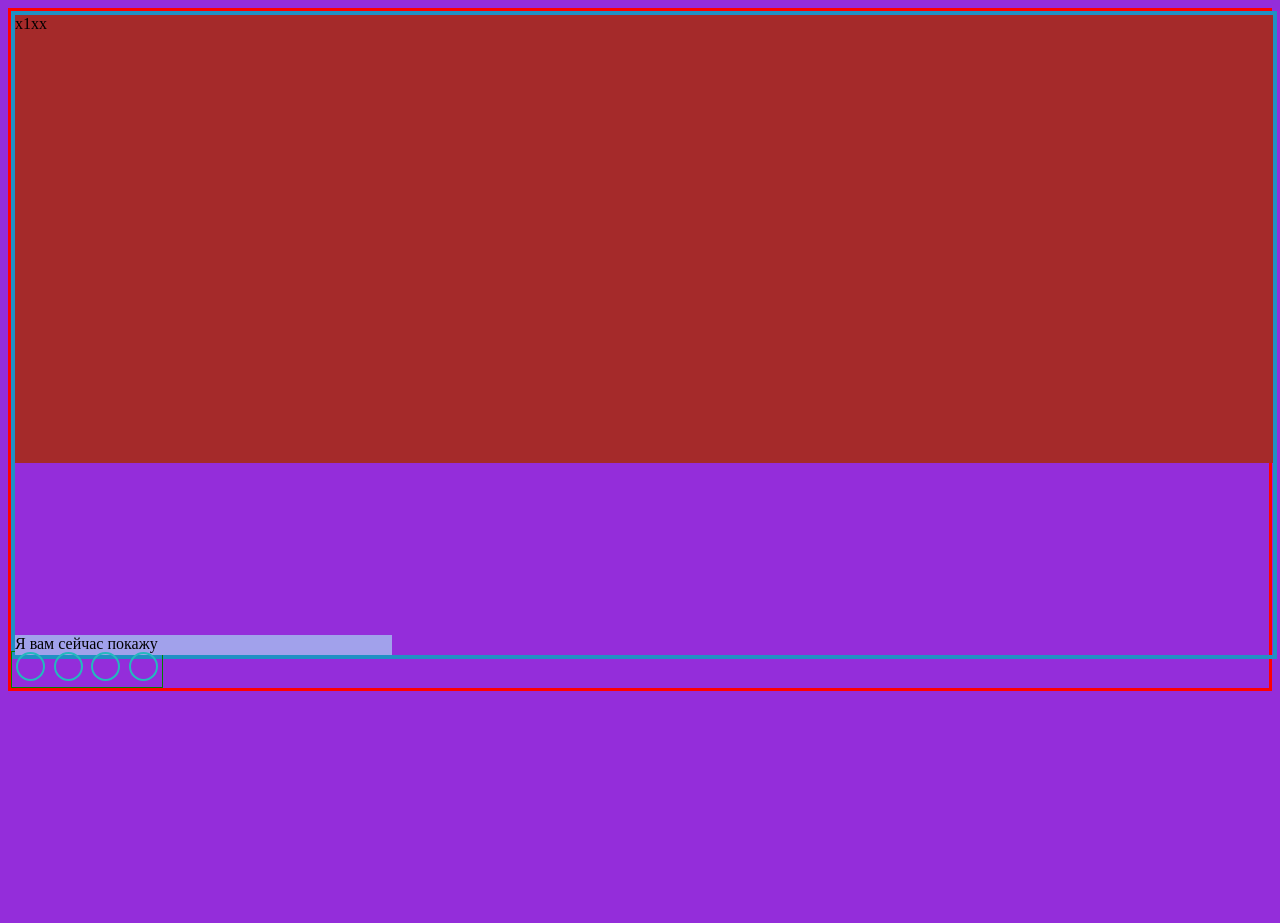
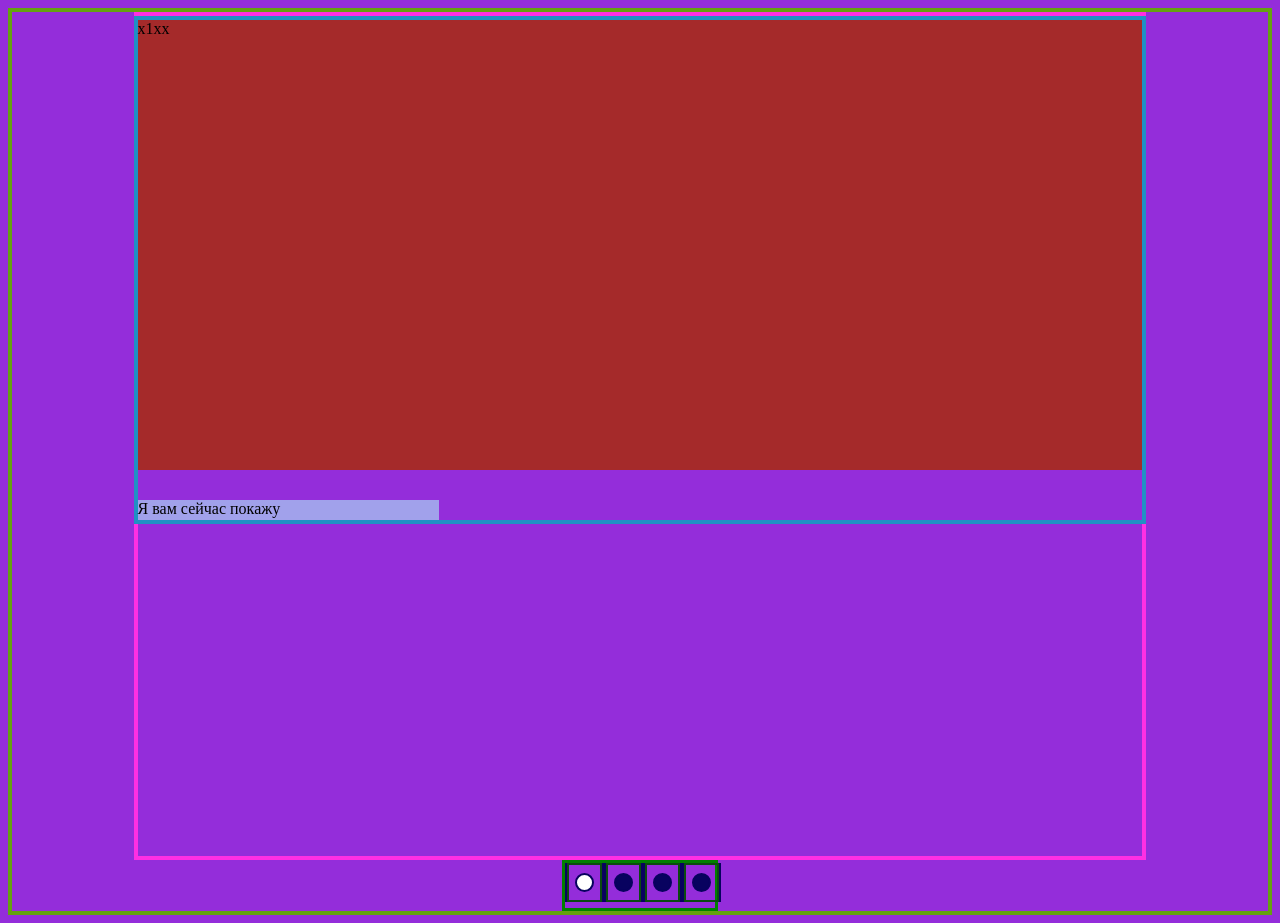
Before and after one commit to kalinovsasha/cssMemSlider, a plain HTML site: page cssMemSlider/index.html in a window 1280 px wide. Before the commit the page ends 800 px from the top, so only its background shows below. Drawn offline with Linux system fonts and the light colour scheme.

Commit message:
feat: add controls  (Sat May 14 11:50:52 2022)

```diff
--- a/cssMemSlider/index.html
+++ b/cssMemSlider/index.html
@@ -8,47 +8,61 @@
     <title>CSS Slider</title>
 </head>
 <body>
-    <div class="main">
+
         <div class="slider">
+            <input class="slider_controls_form_radio" type="radio" name="slide" id="a1" checked>
+            <input class="slider_controls_form_radio" type="radio" name="slide" id="a2">
+            <input class="slider_controls_form_radio" type="radio" name="slide" id="a3">
+            <input class="slider_controls_form_radio" type="radio" name="slide" id="a4">
             <!----Container------------->
             <div class="slider_container">
-                <input class="slider_controls_form_radio" type="radio" name="slide" id="a1" checked>
+
                 <div class="slider_container_cards1">
                     <div class=" slider_container_card1">x1xx</div>
                     <div class=" slider_container_text1">Я вам сейчас покажу</div>
                 </div>
-                <input class="slider_controls_form_radio" type="radio" name="slide" id="a2">
                 <div class="slider_container_cards2">
                     <div class=" slider_container_card2">xx2x</div>
                     <div class=" slider_container_text2">222</div>
                 </div>
-                <input class="slider_controls_form_radio" type="radio" name="slide" id="a3">
+
                 <div class="slider_container_cards3">
                     <div class=" slider_container_card3">xx3x</div>
                     <div class=" slider_container_text3">333</div>
                 </div>
-                <input class="slider_controls_form_radio" type="radio" name="slide" id="a4">
+
                 <div class="slider_container_cards4">
                     <div class=" slider_container_card4">x4xx</div>
                     <div class=" slider_container_text4">444</div>
                 </div>
+
             </div>
+                       <!----Controls------------->
+                       <ul class="slider_controls">
+                        <li>
+                            <label class="slider_controls_label" for="a1" >
+                                <div class="circle circle1"></div>
+                            </label>
+                        </li>
+                        <li>
 
-
-
-
-
-            <!----Controls------------->
-            <ul class="slider_controls">
-                <li><label class="slider_controls_label" for="a1"><div class="slider_controls_form_button_wrapper"></div></label></li>
-                <li><label class="slider_controls_label" for="a2"><div class="slider_controls_form_button_wrapper"></div></label></li>
-                <li><label class="slider_controls_label" for="a3"><div class="slider_controls_form_button_wrapper"></div></label></li>
-                <li><label class="slider_controls_label" for="a4"><div class="slider_controls_form_button_wrapper"></div></label></li>
-            </ul>
+                            <label class="slider_controls_label" for="a2">
+                                <div class="circle circle2"></div>
+                            </label>
+                        </li>
+                        <li>
+                            <label class="slider_controls_label" for="a3">
+                                <div class="circle circle3"></div>
+                            </label></li>
+                        <li>
+                            <label class="slider_controls_label" for="a4">
+                                <div class="circle circle4"></div>
+                            </label></li>
+                    </ul>
 
 
         </div>
-    </div>
+
 </body>
 <script>
 
--- a/cssMemSlider/style.css
+++ b/cssMemSlider/style.css
@@ -2,32 +2,36 @@ body{
     max-width: 1920px;
     background-color: rgb(191, 241, 225);
 }
-.main{
+.slider{
     margin: 0 auto;
-    border: 3px solid red;
-    max-width: 1280px;
+    border: 4px solid rgb(100, 161, 15);
+    display: flex;
+    flex-direction: column;
+    align-items: center;
 }
-
 .slider_container{
-    width: 100%;
-    height: 640px;
+    width: 80%;
+    height: 840px;
+    display: flex;
+    flex-direction: column;
+    align-items: center;
+    border: 4px solid rgb(255, 47, 227);
 
 }
 /*             Card1     */
 .slider_container_cards1{
-
     display: none;
     flex-direction: column;
     justify-content: space-between;
     margin-bottom: 10%;
     width: 100%;
-    height: 100%;
+    height: 500px;
     border: 4px solid rgb(32, 144, 196);
 }
 .slider_container_card1{
 
     width: 100%;
-    height: 70%;
+    height: 450px;
     background-color: brown;
 }
 .slider_container_text1{
@@ -41,12 +45,12 @@ body{
     flex-direction: column;
     margin-bottom: 10%;
     width: 100%;
-    height: 100%;
+    height: 500px;
     border: 4px solid rgb(43, 223, 97);
 }
 .slider_container_card2{
     width: 100%;
-    height: 70%;
+    height: 450px;
     background-color: rgb(42, 165, 144);
 }
 .slider_container_text2{
@@ -60,12 +64,12 @@ body{
     flex-direction: column;
     margin-bottom: 10%;
     width: 100%;
-    height: 100%;
+    height: 500px;
     border: 4px solid rgb(241, 51, 114);
 }
 .slider_container_card3{
     width: 100%;
-    height: 70%;
+    height: 450px;
     background-color: rgb(56, 165, 42);
 }
 .slider_container_text3{
@@ -78,13 +82,13 @@ body{
     display: none;
     flex-direction: column;
     width: 100%;
-    height: 100%;
-    border: 4px solid rgb(48, 6, 20);
+    height: 500px;
+    border: 4px solid rgb(158, 9, 58);
 }
 .slider_container_card4{
     width: 100%;
-    height: 70%;
-    background-color: rgb(42, 165, 159);
+    height: 450px;
+    background-color: rgb(223, 55, 55);
 }
 .slider_container_text4{
     width: 30%;
@@ -92,58 +96,82 @@ body{
     background-color: rgb(161, 161, 235);
 }
 
-
-
-
-
+/* -----------------------*/
+/* ---------Controls------*/
 .slider_controls_form_radio{
     order: 3;
 }
-
-
-
-
-/* ---------Controls------*/
-.slider_controls_label{
-    display: flex;
-    justify-content: center;
-    align-items: center;
-    border: 2px solid rgb(36, 185, 190);
-    width: 25px;
-    height: 25px;
-    border-radius: 100%;
-}
 /*             Card1     */
-#a1:checked ~ .slider_container_cards1 {
+#a1:checked ~ .slider_container .slider_container_cards1 {
     display: flex;
     animation: appear;
     animation-duration: 1s;
 }
+#a1:checked ~ .slider_controls li label .circle1 {
+    background-color:white;
+    animation: appear;
+    animation-duration: 1s;
+}
+
 /*             Card2     */
-#a2:checked ~ .slider_container_cards2 {
+#a2:checked ~ .slider_container .slider_container_cards2 {
     display: flex;
     animation: appear;
     animation-duration: 1s;
 }
+#a2:checked ~ .slider_controls li label .circle2 {
+    background-color:white;
+    animation: appear;
+    animation-duration: 1s;
+}
 /*             Card3     */
-#a3:checked ~ .slider_container_cards3 {
+#a3:checked ~ .slider_container .slider_container_cards3 {
     display: flex;
     animation: appear;
     animation-duration: 1s;
 }
-#a4:checked ~ .slider_container_cards4 {
+#a3:checked ~ .slider_controls li label .circle3 {
+    background-color:white;
+    animation: appear;
+    animation-duration: 1s;
+}
+#a4:checked ~ .slider_container .slider_container_cards4 {
     display: flex;
     animation: appear;
     animation-duration: 1s;
 }
+#a4:checked ~ .slider_controls li label .circle4{
+    background-color:white;
+    animation: appear;
+    animation-duration: 1s;
+}
 
-
+.slider_controls{
+    display: flex;
+    flex-direction: row;
+    justify-content: space-around;
+    width: 150px;
+    height: 45px;
+    border: 3px solid green;
+}
 li{
+    width: 35px;
+    height: 35px;
     direction: none;
     text-decoration: none;
     list-style: none;
     margin: 0 0;
     padding: 0 0;
+    display: flex;
+    justify-content: center;
+    align-items: center;
+    border: 2px solid rgb(8, 2, 95);
+
+
+}
+label:hover .circle{
+    background-color: rgb(108, 190, 228);
+    border: 2px solid rgb(108, 190, 228);
 }
 ul{
     direction: none;
@@ -152,16 +180,27 @@ ul{
     margin: 0 0;
     padding: 0 0;
 }
-.slider_controls{
+.slider_controls_label{
     display: flex;
-    flex-direction: row;
-    justify-content: space-around;
-    width: 150px;
+    justify-content: center;
+    align-items: center;
+    border: 2px solid rgb(11, 75, 16);
+    width: 35px;
     height: 35px;
-    border: 1px solid green;
+
+}
+.slider_controls_label1{
+    display: flex;
+    justify-content: center;
+    align-items: center;
+    border: 4px solid rgb(75, 11, 50);
+    width: 55px;
+    height: 55px;
+
 }
 
 /* TEST*/
+
 input{
     display: none;
     width: 1px;
@@ -170,8 +209,13 @@ input{
     opacity: 0;
 }
 
-
-
+.circle{
+    width: 15px;
+    height: 15px;
+    border: 2px solid rgb(8, 2, 95);
+    background-color: rgb(8, 2, 95);;
+    border-radius: 100%;
+}
 
 
 
```
